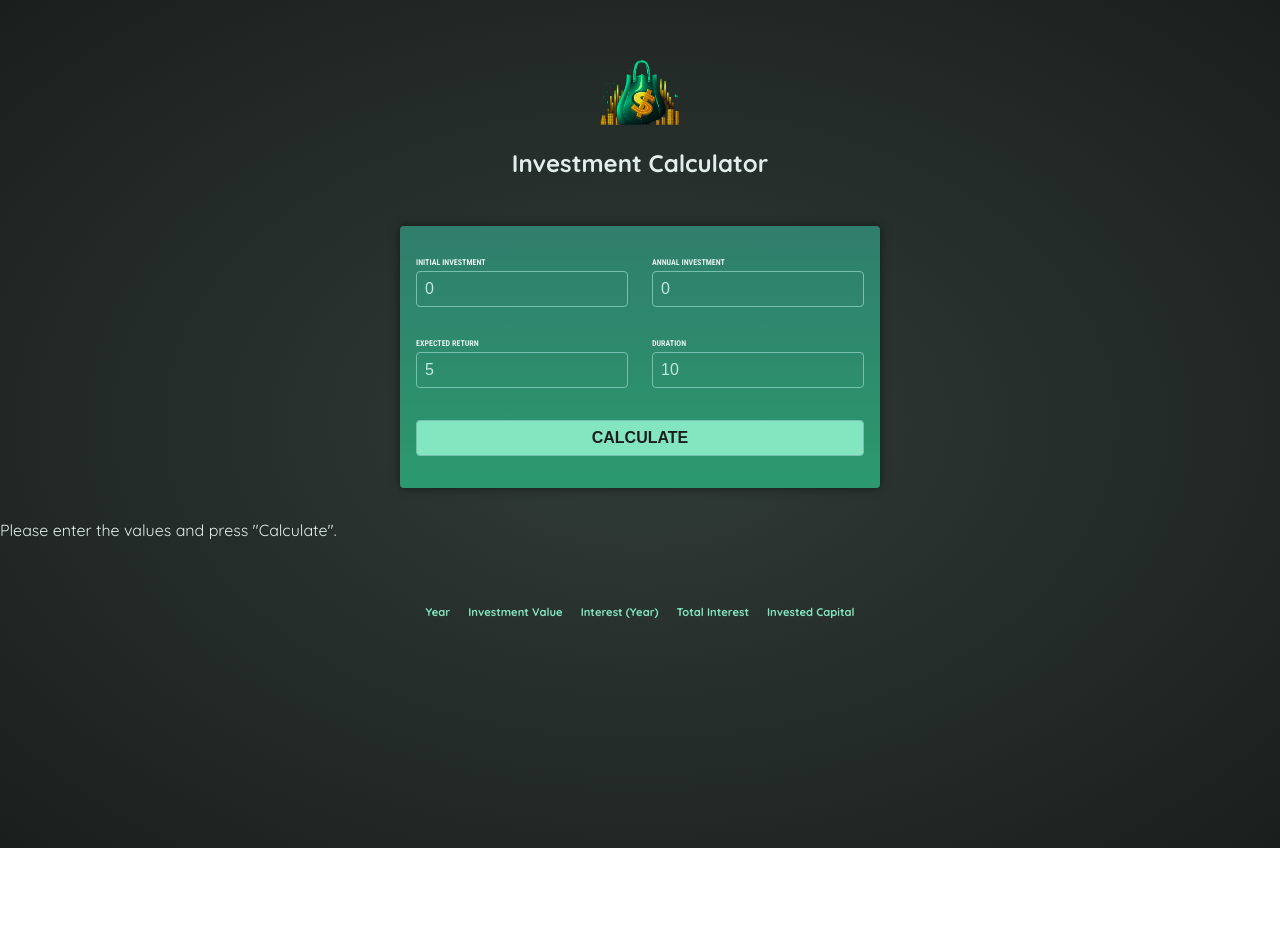
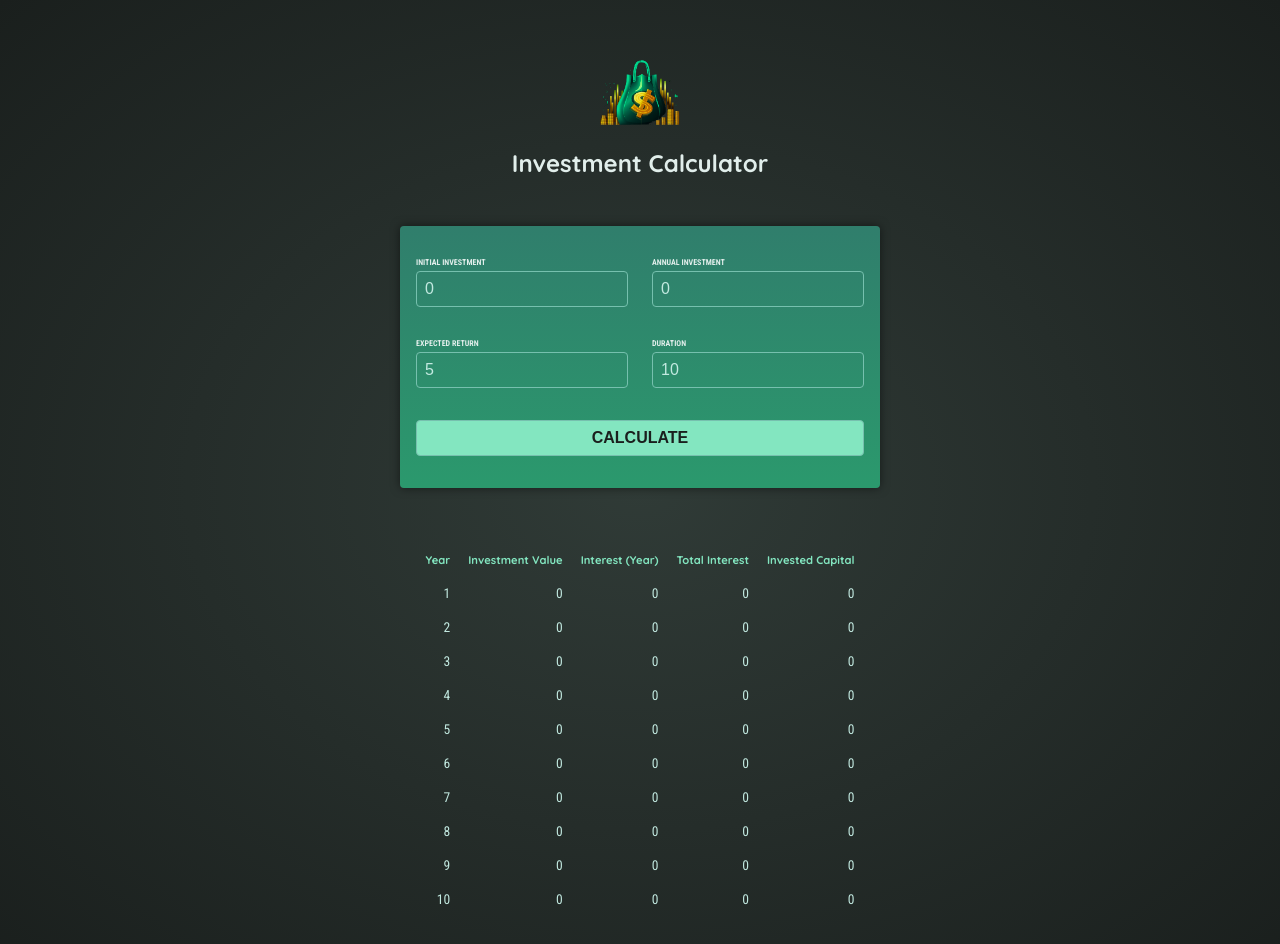
Before and after one commit to phpontes/angular-investment-calculator, an Angular app: page / in a window 1280 px wide. Both pictures are taken after a click on the button "CALCULATE". Shown: the top 944 px of the page. Before the commit the page ends 848 px from the top, so only its background shows below. Built offline with nearby package versions, Linux system fonts and the light colour scheme.

Commit message:
outputting data in a table

```diff
--- a/src/app/investment-results/investment-results.component.html
+++ b/src/app/investment-results/investment-results.component.html
@@ -1,5 +1,6 @@
-<p>Please enter the values and press "Calculate".</p>
-
+@if (!results) {
+<p class="center">Please enter the values and press "Calculate".</p>
+} @else {
 <table>
   <thead>
     <th>Year</th>
@@ -8,5 +9,16 @@
     <th>Total Interest</th>
     <th>Invested Capital</th>
   </thead>
-  <tbody></tbody>
+  <tbody>
+    @for (result of results; track result.year) {
+    <tr>
+      <td>{{ result.year }}</td>
+      <td>{{ result.valueEndOfYear }}</td>
+      <td>{{ result.interest }}</td>
+      <td>{{ result.totalInterest }}</td>
+      <td>{{ result.totalAmountInvested }}</td>
+    </tr>
+    }
+  </tbody>
 </table>
+}
```
